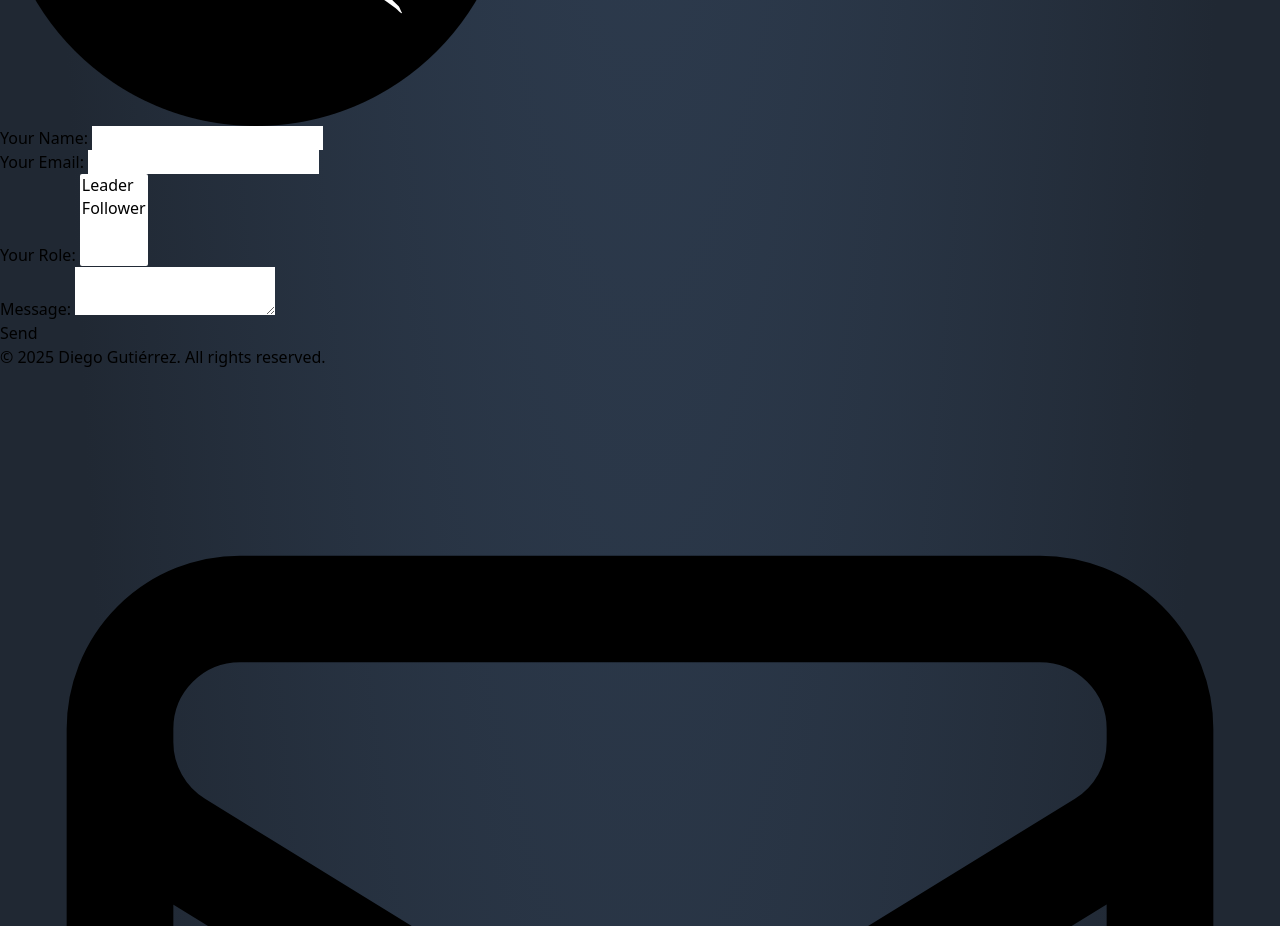
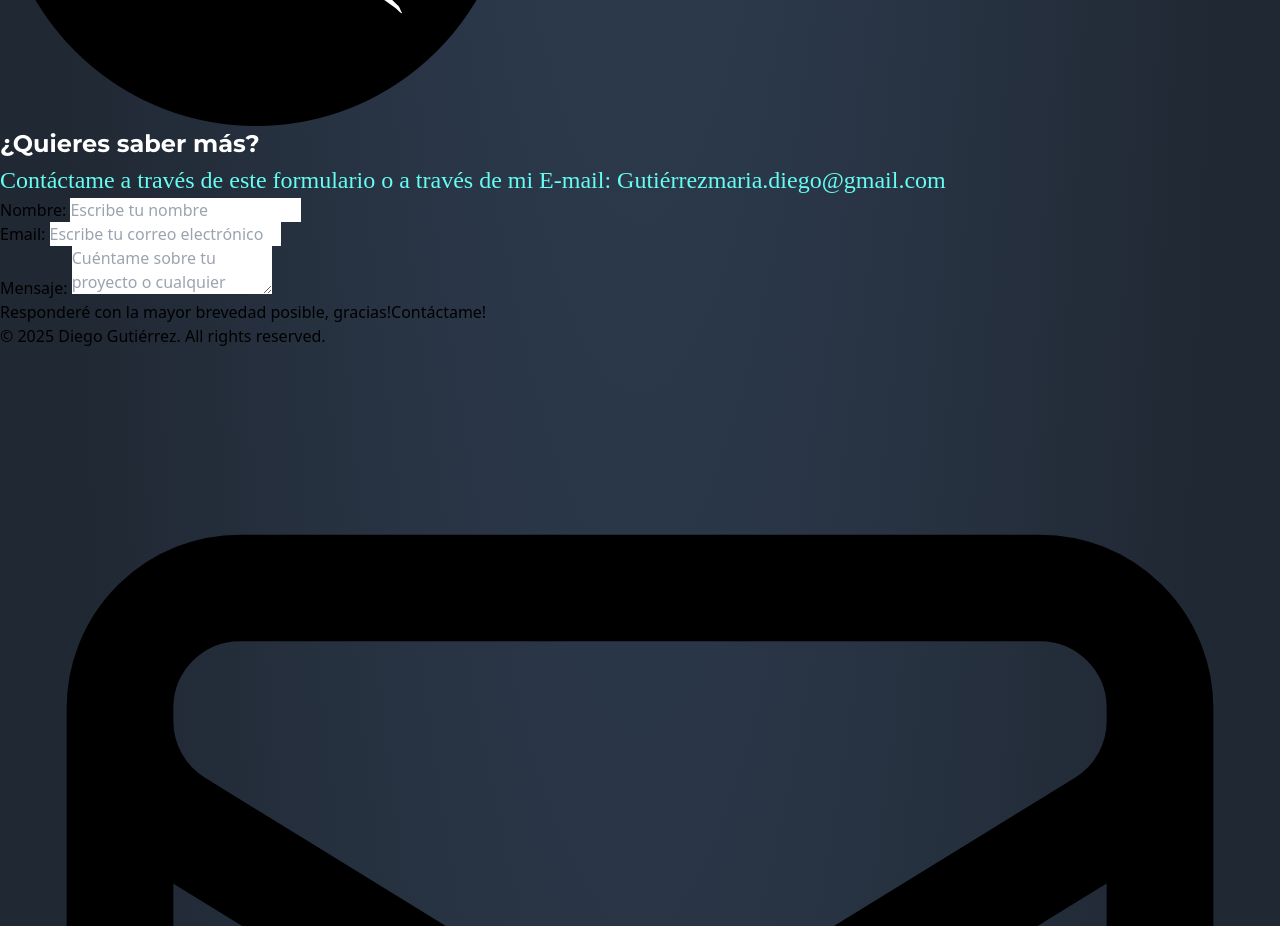
Before and after one commit to DiegoGutierrezDev/my-website, a Vue app: page / in a window 1280 px wide. Shown: the part 10340-11266 px from the top of the page. Built offline with nearby package versions, Linux system fonts and the light colour scheme.

Commit message:
Form mocked up

```diff
--- a/src/components/AppButton.vue
+++ b/src/components/AppButton.vue
@@ -1,5 +1,5 @@
 <template>
-        <button class="bg-main-blue rounded-full w-48 xl:w-auto px-6 py-4 h-8 flex items-center justify-center">
+        <button class="bg-main-blue rounded-full max-xl:w-48 px-6 py-4 h-8 flex items-center justify-center">
             <slot name="content"></slot>
         </button>
 </template>
--- a/src/views/MainView.vue
+++ b/src/views/MainView.vue
@@ -121,29 +121,48 @@ import { stack, carreer } from '@/constants/data';
     </div>
   </section>
 
-  <section>
+  <section class="p-10 mb-4">
+    <h1 class="text-center text-5xl mb-8">¿Quieres saber más?</h1>
+    <h2 class="text-center text-white text-lg mb-16">Contáctame a través de este formulario o a través de mi E-mail: Gutiérrezmaria.diego@gmail.com</h2>
     <div class="flex justify-center">
-      <form name="contact" method="POST" netlify netlify-honeypot="bot-field">
+      <div class="bg-grey-blue px-16 py-10 border border-main-blue rounded-2xl">
+        <form name="contact" method="POST" netlify netlify-honeypot="bot-field" class="grid justify-center gap-8">
         <input type="hidden" name="form-name" value="contact" />
-        <p>
-          <label>Your Name: <input type="text" name="name" /></label>
-        </p>
-        <p>
-          <label>Your Email: <input type="email" name="email" /></label>
-        </p>
-        <p>
-          <label>Your Role: <select name="role[]" multiple>
-            <option value="leader">Leader</option>
-            <option value="follower">Follower</option>
-          </select></label>
-        </p>
-        <p>
-          <label>Message: <textarea name="message"></textarea></label>
-        </p>
-        <p>
-          <button type="submit">Send</button>
-        </p>
-      </form>
+        <div class="grid grid-cols-2 gap-8">
+          <div>
+            <label class="text-white font-semibold block">
+              Nombre:
+            </label>
+              <input type="text" name="name" class="mt-2 h-10 w-56 p-2 rounded-lg border-2 border-darker-blue bg-grey-dark-2 text-white" placeholder="Escribe tu nombre"/>
+          </div>
+
+          <div>
+            <label class="text-white font-semibold block">
+              Email:
+            </label>
+              <input type="email" name="email" class="mt-2 h-10 w-56 p-2 rounded-lg border-2 border-darker-blue bg-grey-dark-2 text-white" placeholder="Escribe tu correo electrónico"/>
+          </div>
+        </div>
+        <div class="grid grid-cols-1 justify-center text-center">
+          <label class="text-white font-semibold mb-6">
+            Mensaje:
+          </label>
+            <textarea name="message" class="rounded-lg border-2 border-darker-blue h-28 bg-grey-dark-2 text-white p-2" placeholder="Cuéntame sobre tu proyecto o cualquier duda!"></textarea>
+
+        </div>
+        <div class="grid grid-cols-1">
+          <span class="text-white-grey font-montserrat text-sm mb-8">Responderé con la mayor brevedad posible, gracias!</span>
+          <AppButton class="w-1/2 justify-self-center">
+                <template #content>
+                    <span class="mr-3 text-black">
+                    Contáctame!
+                    </span>
+                </template>
+            </AppButton>
+        </div>
+        </form>
+      </div>
+
     </div>
 
   </section>
```
Also changed, not shown: public/form.html (+2 -6 lines).
